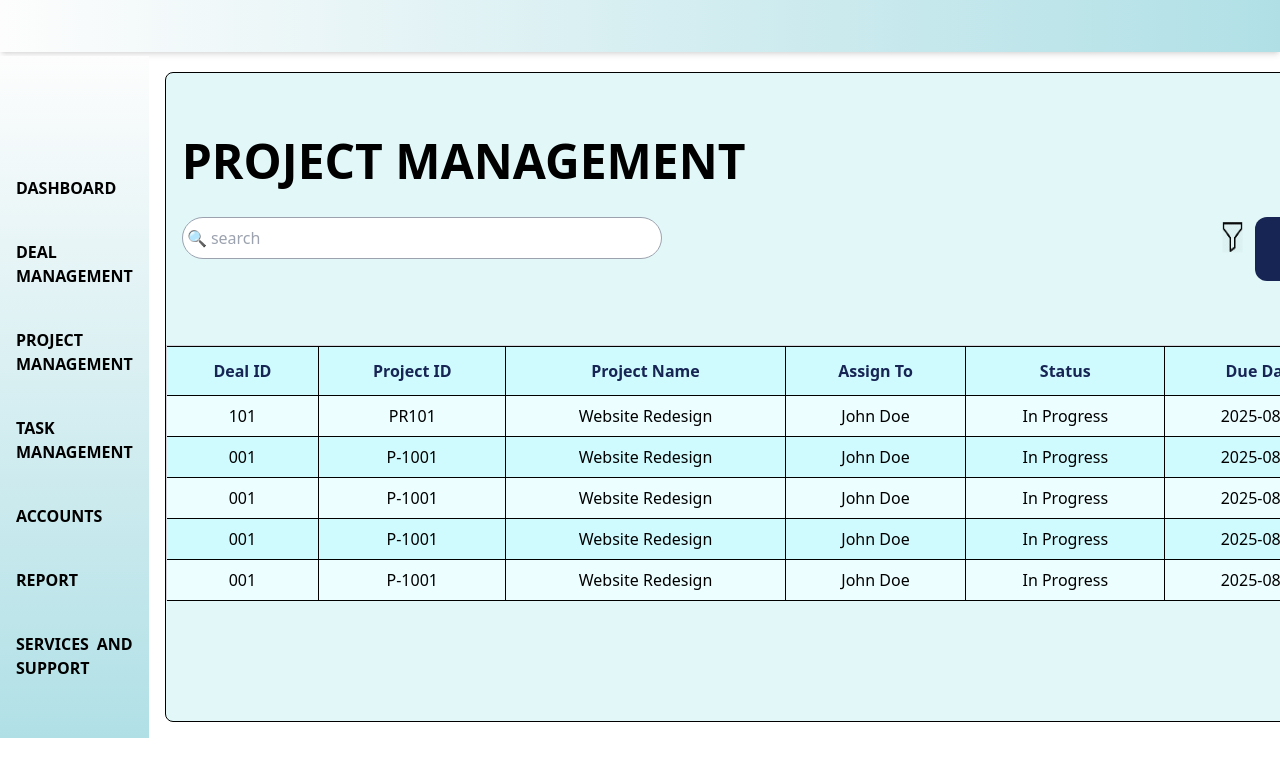
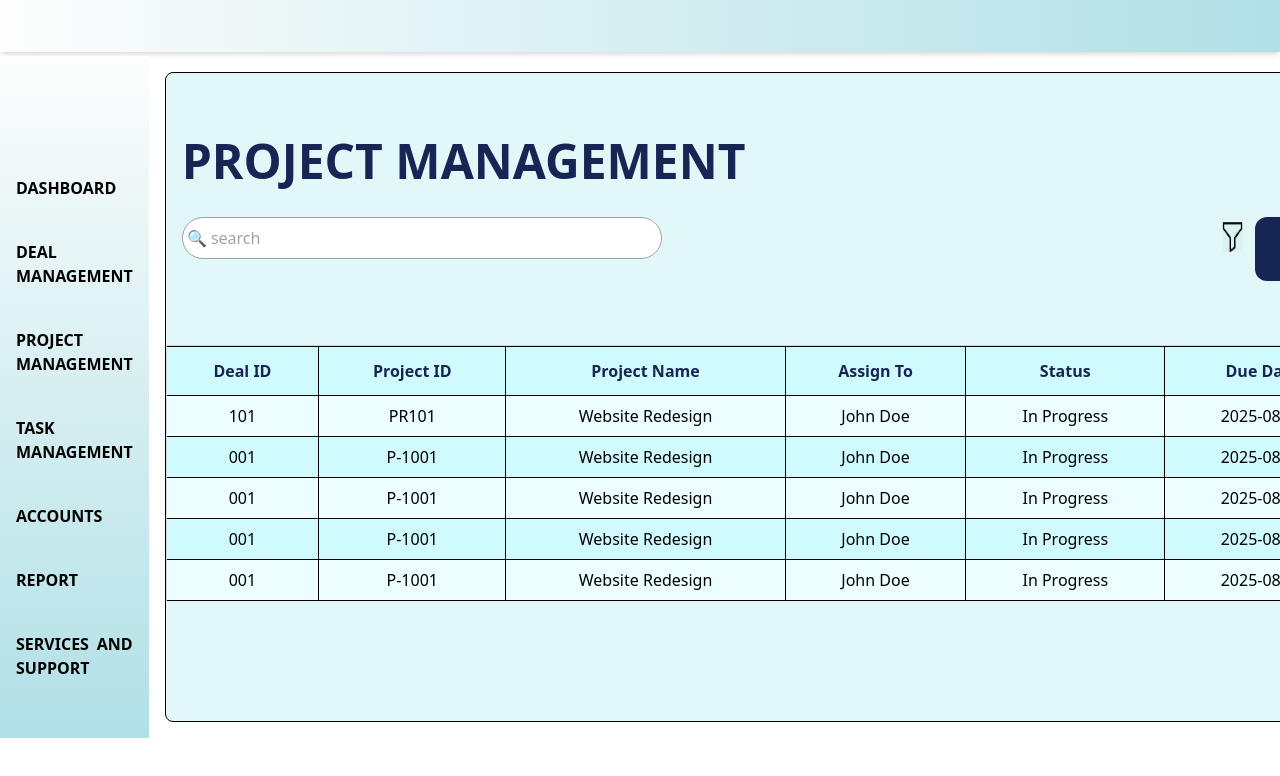
Before and after one commit to Raktim-Koner/customer-relationship-management, a React (Create React App) app: page /project in a window 1280 px wide. Shown: the top 776 px of the page. Built offline with nearby package versions, Linux system fonts and the light colour scheme.

Commit message:
chenge the color of the heading

```diff
--- a/src/Components/ProjectPage/ProjectName.js
+++ b/src/Components/ProjectPage/ProjectName.js
@@ -3,7 +3,8 @@ import React from 'react'
 const ProjectName = () => {
   return (
     <div>
-      <h1 className='font-bold text-5xl mt-16 ml-4  font-sans'>PROJECT MANAGEMENT</h1>
+      {/* chenge the color of the heading */}
+      <h1 className='font-bold text-5xl mt-16 ml-4  font-sans text-blue-950'>PROJECT MANAGEMENT</h1>
     </div>
   )
 }
```
